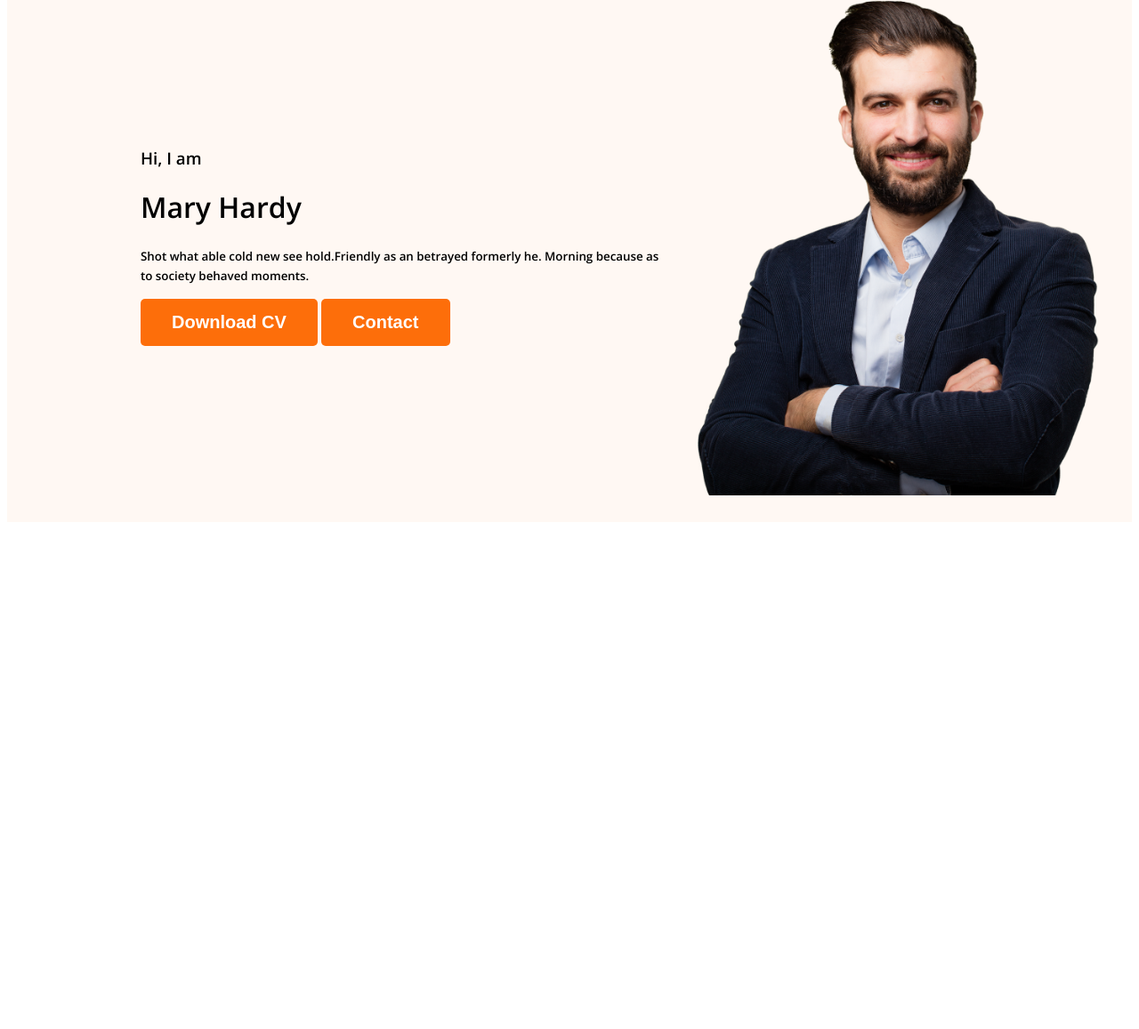
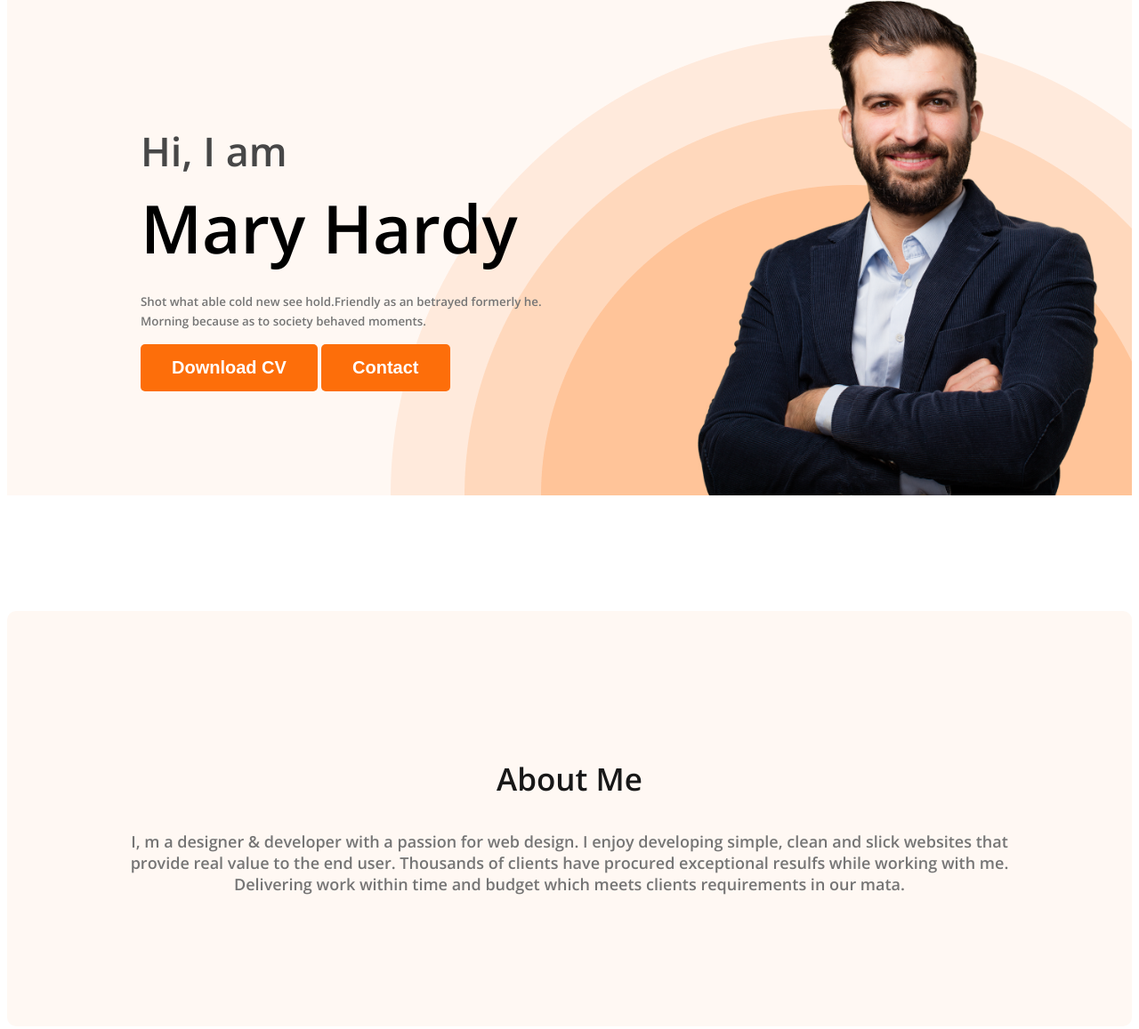
Before and after one commit to chinno0007/Web-Developer-Portfolio, a plain HTML site: page index.html in a window 1280 px wide. Shown: the part 211-1368 px from the top of the page at 89% size. Before the commit the page ends 806 px from the top, so only its background shows below. Drawn offline with nearby package versions, Linux system fonts and the light colour scheme.

Commit message:
about section added

```diff
--- a/index.html
+++ b/index.html
@@ -25,7 +25,7 @@
             <div class="banner-content">
                 <h3 class="banner-greeting">Hi, I  am</h3>
                 <h1 class="banner-title">Mary Hardy</h1>
-                <p><small>Shot what able cold new see hold.Friendly as an betrayed formerly he. Morning because as to society behaved moments.</small></p>
+                <p><small class="banner-description">Shot what able cold new see hold.Friendly as an betrayed formerly he. Morning because as to society behaved moments.</small></p>
 
                 <button class="btn-primary">Download CV</button>
                 <button class="btn-primary">Contact</button>
@@ -33,5 +33,14 @@
             <img class="profile-pic" src="images/hardy.png" alt="Image of Mary Hardy">
         </div>
     </header>
+
+    <!-- main section -->
+    <main>
+        <!-- about section -->
+        <section class="about">
+            <h3 class="section-title">About Me</h3>
+            <p class="section-description">I, m a designer & developer with a passion for web design. I enjoy developing simple, clean and slick websites that provide real value to the end user. Thousands of clients have procured exceptional resulfs while working with me. Delivering work within time and budget which meets clients requirements in our mata.</p>
+        </section>
+    </main>
 </body>
 </html>
--- a/styles/portfolio.css
+++ b/styles/portfolio.css
@@ -16,21 +16,57 @@
     padding: 15px 35px;
 }
 
+.section-title{
+    color:#181818;
+    text-align: center;
+    font-size: 35px;
+    font-weight: 700;
+}
 
+.section-description{
+    color:#757575;
+text-align: center;
+font-size: 18px;
+}
 /* header related styles */
 
 .header{
     background-color: #FFF8F3;
+    background-image: url('../images/header_bg.png');
+    background-repeat: no-repeat;
+    background-position: bottom right;
 }
 
 .banner{
-    padding: 30px 30px 30px 150px;
+    padding: 30px 30px 0px 150px;
     display: flex;
     align-items: center;
+    justify-content: space-between;
 }
 .banner .profile-pic{
     width: 500px;
 }
+.banner-content{
+    max-width: 500px;
+}
+
+.banner-greeting{
+    font-size: 45px;
+    color: #474747;
+    margin-bottom: 0px;
+}
+.banner-title{
+    font-size: 75px;
+    font-weight: 700;
+    margin-top: 5px;
+    margin-bottom: 20px;
+}
+
+.banner-description{
+    color: #757575;
+    margin-bottom: 30px;
+}
+
 
 /* Nav Related Styles */
 
@@ -58,3 +94,15 @@
     text-decoration: none;
     color: #474747;
 }
+
+
+
+/* main section styles */
+
+/* about section styles */
+.about{
+    padding: 130px;
+    border-radius: 10px;
+    background: #FFF8F3;
+    margin: 130px 0;
+}
```
